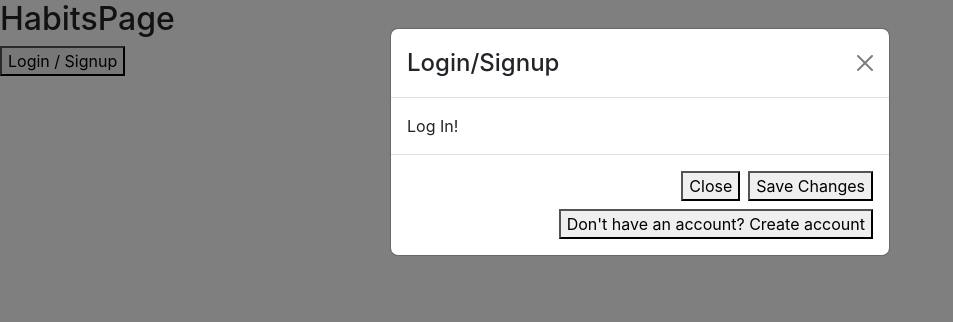
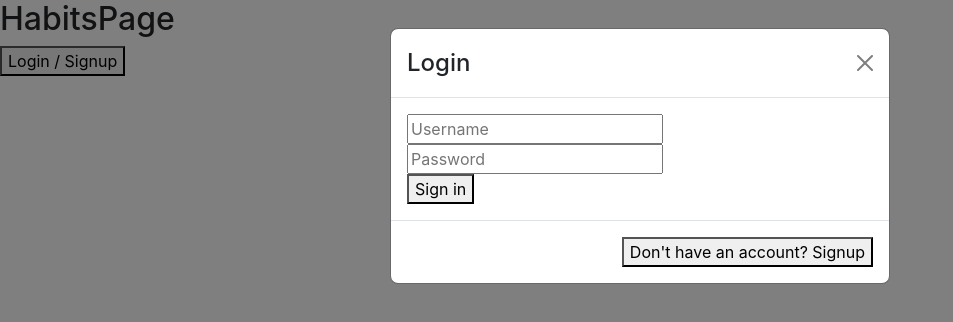
Before and after one commit to Aaron-Marsh/habit_project, a React (Create React App) app in the folder client/habit-app/: page /habits in a window 1280 px wide. Both pictures are taken after a click on the button "Login / Signup". Shown: the top 322 px of the page, without its empty margins (0-953 px from the left). Built offline with nearby package versions, Linux system fonts and the light colour scheme; no server answers.

Commit message:
add login form

```diff
--- a/client/habit-app/src/components/LoginModal/index.js
+++ b/client/habit-app/src/components/LoginModal/index.js
@@ -1,5 +1,8 @@
 import React, { useState } from 'react';
 import Modal from 'react-bootstrap/Modal';
+
+import LoginModalContent from '../LoginModalContent';
+import SignupModalContent from '../SignupModalContent';
 
 function LoginModal() {
   const [show, setShow] = useState(false);
@@ -7,7 +10,7 @@ function LoginModal() {
 
   const handleClose = () => setShow(false);
   const handleShow = () => setShow(true);
-  const handleShowSignUp = () => setSignUp(true)
+  const handleShowSignup = () => setSignUp(true)
   const handleShowLogin = () => setSignUp(false)
 
   return (
@@ -17,35 +20,12 @@ function LoginModal() {
       </button>
 
       <Modal show={show} onHide={handleClose}>
-        <Modal.Header closeButton>
-          <Modal.Title>Login/Signup</Modal.Title>
-        </Modal.Header>
-        {showSignUp ? (
-        <Modal.Body>Sign Up!</Modal.Body>
-        ) : (
-            <Modal.Body>Log In!</Modal.Body>
-        )}
+          {showSignUp ? (
+            <SignupModalContent handleShowLogin={handleShowLogin} onHide={handleClose} />
+          ) : (
+            <LoginModalContent handleShowSignup={handleShowSignup} onHide={handleClose} />
 
-
-        <Modal.Footer>
-          <button onClick={handleClose}>
-            Close
-          </button>
-          <button onClick={handleClose}>
-            Save Changes
-          </button>
-          {showSignUp ? (
-            <button onClick={handleShowLogin}>
-                Already have an account? Login
-            </button>
-          ) : (
-            <button onClick={handleShowSignUp}>
-                Don't have an account? Create account
-            </button>
           )}
-
-
-        </Modal.Footer>
       </Modal>
     </>
   );
--- /dev/null
+++ b/client/habit-app/src/components/LoginModalContent/index.js
@@ -0,0 +1,93 @@
+import React, { useState } from "react";
+import Modal from "react-bootstrap/Modal";
+import axios from "axios";
+
+function LoginModalContent(props) {
+    const [usernameInput, setUsernameInput] = useState("");
+    const [passwordInput, setPasswordInput] = useState("");
+    const [error, setError] = useState("")
+
+    const onUsernameInputChange = e => {
+        setUsernameInput(e.target.value);
+    };
+
+    const onPasswordInputChange = e => {
+        setPasswordInput(e.target.value);
+    };
+
+    const onSigninClick = async e => {
+        if (usernameInput === "" || passwordInput === "") {
+            setError("Please enter username and password!")
+        } else {
+            try {
+                let userDetails = {
+                    username: usernameInput,
+                    password: passwordInput
+                }
+                let options = {
+                    headers: {
+                        "Content-Type": "application/json"
+                    }
+                }
+
+                const { data } = await axios.post(
+                    "http://localhost:3001/auth/login",
+                    JSON.stringify(userDetails),
+                    options
+                )
+                console.log(data)
+                props.onHide()
+
+
+            } catch (err) {
+                if (!err.response) {
+                    setError("No server Response! Please wait and try again")
+                } else if (err.response.status === 401) {
+                    setError("Login failed! Please check your username / password or register an account")
+                } else {
+                    setError("Login Failed")
+                }
+            }
+        }
+    };
+
+
+    return(
+        <>
+            <Modal.Header closeButton>
+                <Modal.Title>Login</Modal.Title>
+            </Modal.Header>
+
+            <Modal.Body>
+                <form className="login">
+                    <input
+                        type="text"
+                        required
+                        placeholder="Username"
+                        onChange={onUsernameInputChange}
+                        aria-label="username input"
+                    />
+                    <input
+                        type="password"
+                        required
+                        placeholder="Password"
+                        onChange={onPasswordInputChange}
+                        aria-label="password input"
+                    />
+                </form>
+                <button onClick={onSigninClick}>
+                    Sign in
+                </button>
+                <div>{error}</div>
+            </Modal.Body>
+
+            <Modal.Footer>
+                <button onClick={props.handleShowSignup}>
+                    Don't have an account? Signup
+                </button>
+            </Modal.Footer>
+        </>
+    )
+}
+
+export default LoginModalContent;
--- /dev/null
+++ b/client/habit-app/src/components/SignupModalContent/index.js
@@ -0,0 +1,27 @@
+import React, { useState } from "react";
+import Modal from "react-bootstrap/Modal";
+import axios from "axios";
+
+function SignupModalContent(props) {
+
+
+    return(
+        <>
+            <Modal.Header closeButton>
+                <Modal.Title>Signup</Modal.Title>
+            </Modal.Header>
+
+            <Modal.Body>
+            Signup
+            </Modal.Body>
+
+            <Modal.Footer>
+                <button onClick={props.handleShowLogin}>
+                    Already have an account? Login
+                </button>
+            </Modal.Footer>
+        </>
+    )
+}
+
+export default SignupModalContent;
--- a/client/habit-app/src/pages/HabitsPage/index.js
+++ b/client/habit-app/src/pages/HabitsPage/index.js
@@ -10,7 +10,6 @@ function HabitsPage() {
         try {
             let url = "http://localhost:3001/habits/user/629f8820a84519212982bb30"
             const { data } = await axios.get(url)
-            console.log(data)
 
             setHabits(data.habits)
         } catch (err) {
```
